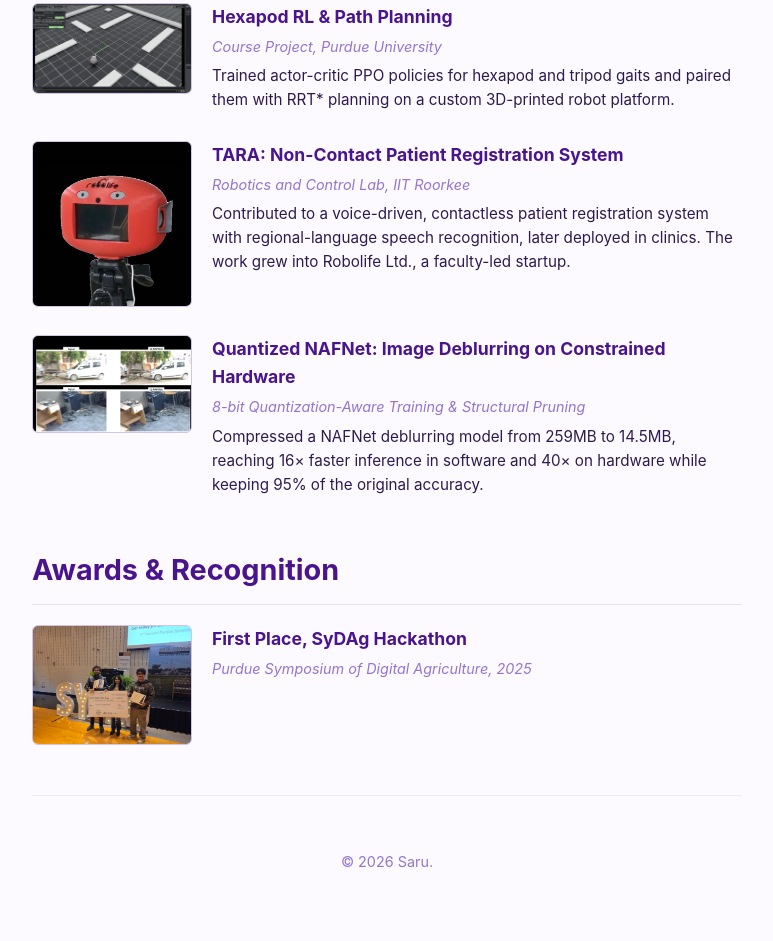
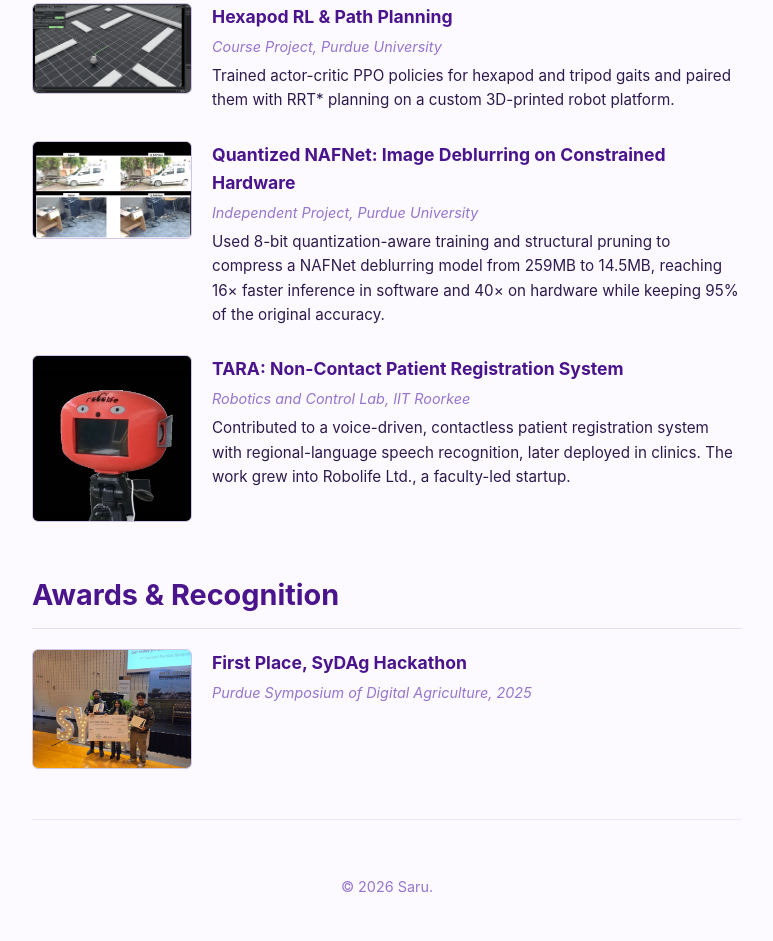
Before and after one commit to sarubharti/sarubharti.github.io, a plain HTML site: page index.html in a window 1280 px wide. Shown: the part 3147-4088 px from the top of the page, without its empty margins (253-1026 px from the left). Drawn offline with Linux system fonts and the light colour scheme.

Commit message:
Reorder Projects, label Quantized NAFNet as independent Purdue project

```diff
--- a/index.html
+++ b/index.html
@@ -168,20 +168,20 @@
             </div>
 
             <div class="project-item">
+                <div class="project-image"><img src="qnafnet.jpg" alt="Quantized NAFNet"></div>
+                <div class="project-info">
+                    <div class="project-title">Quantized NAFNet: Image Deblurring on Constrained Hardware</div>
+                    <div class="project-meta">Independent Project, Purdue University</div>
+                    <p class="project-desc">Used 8-bit quantization-aware training and structural pruning to compress a NAFNet deblurring model from 259MB to 14.5MB, reaching 16&times; faster inference in software and 40&times; on hardware while keeping 95% of the original accuracy.</p>
+                </div>
+            </div>
+
+            <div class="project-item">
                 <div class="project-image"><img src="tara.jpg" alt="TARA non-contact patient registration system"></div>
                 <div class="project-info">
                     <div class="project-title">TARA: Non-Contact Patient Registration System</div>
                     <div class="project-meta">Robotics and Control Lab, IIT Roorkee</div>
                     <p class="project-desc">Contributed to a voice-driven, contactless patient registration system with regional-language speech recognition, later deployed in clinics. The work grew into Robolife Ltd., a faculty-led startup.</p>
-                </div>
-            </div>
-
-            <div class="project-item">
-                <div class="project-image"><img src="qnafnet.jpg" alt="Quantized NAFNet"></div>
-                <div class="project-info">
-                    <div class="project-title">Quantized NAFNet: Image Deblurring on Constrained Hardware</div>
-                    <div class="project-meta">8-bit Quantization-Aware Training &amp; Structural Pruning</div>
-                    <p class="project-desc">Compressed a NAFNet deblurring model from 259MB to 14.5MB, reaching 16&times; faster inference in software and 40&times; on hardware while keeping 95% of the original accuracy.</p>
                 </div>
             </div>
         </section>
```
